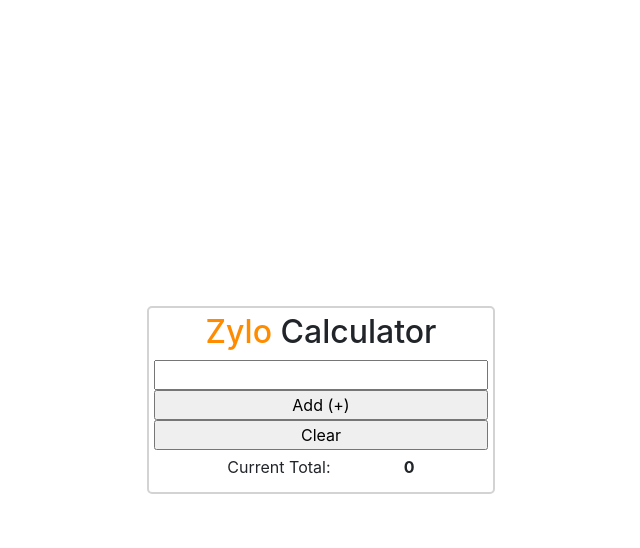
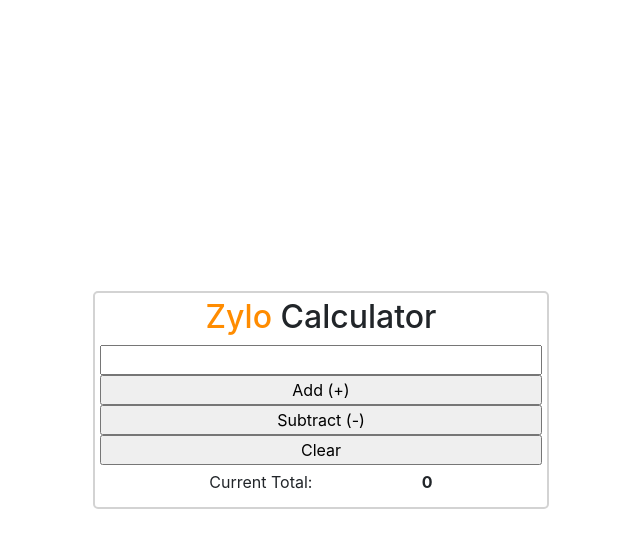
Before and after one commit to colinc-zylotech/zylo-calculator, a Flask app: page / in a window 1280 px wide. Shown: the top 548 px of the page, without its empty margins (319-959 px from the left). Run offline with Flask 2, Linux system fonts and the light colour scheme; some libraries are stand-ins or nearby versions.

Commit message:
added subtract functionality

```diff
--- a/web_app/app.py
+++ b/web_app/app.py
@@ -29,19 +29,44 @@ def add():
     """ UI showing the result of adding the number_to_add param """
 
     number_to_add = 0
-    if request.form.get("number_to_add", "") != "":
-        number_to_add = request.form["number_to_add"]
+    if request.form.get("input_number", "") != "":
+        number_to_add = request.form["input_number"]
 
     previous_total = 0
     if "calculator_total" in session:
         previous_total = session["calculator_total"]
 
-    new_total = previous_total + float(number_to_add)
+    calculator = Calculator(starting_total=previous_total)
+
+    new_total = calculator.add(float(number_to_add))
     session["calculator_total"] = new_total
     LOGGER.info(
         "Added %s to %s resulting in %s", number_to_add, previous_total, new_total
     )
-    flash(f"added {number_to_add}")
+    flash(f"Added {number_to_add}!")
+    return redirect(url_for("index"))
+
+
+@APP.route("/subtract", methods=["POST"])
+def subtract():
+    """ UI showing the result of subtracting the number_to_subtract param """
+
+    number_to_subtract = 0
+    if request.form.get("input_number", "") != "":
+        number_to_subtract = request.form["input_number"]
+
+    previous_total = 0
+    if "calculator_total" in session:
+        previous_total = session["calculator_total"]
+
+    calculator = Calculator(starting_total=previous_total)
+
+    new_total = calculator.subtract(float(number_to_subtract))
+    session["calculator_total"] = new_total
+    LOGGER.info(
+        "Added %s to %s resulting in %s", number_to_subtract, previous_total, new_total
+    )
+    flash(f"Subtracted {number_to_subtract}!")
     return redirect(url_for("index"))
 
 
--- a/web_app/templates/index.html
+++ b/web_app/templates/index.html
@@ -10,9 +10,10 @@
           <div class="flash">{{ message }}</div>
         {% endfor %}
         <form method="POST">
-            <label for="number-to-add" value="number to add"/>
-            <input class="calculator__number-input" type="number" name="number_to_add" step="0.01" required/>
+            <label for="input-number" value="input number"/>
+            <input id="input-number" class="calculator__number-input" type="number" name="input_number" step="0.01" required/>
             <input type="submit" value="Add (+)" formaction="/add"/>
+            <input type="submit" value="Subtract (-)" formaction="/subtract"/>
         </form>
         <form action="/clear" method="POST">
             <input type="submit" value="Clear">
```
Also changed, not shown: core/calculator.py (+6 -1 lines), tests/core_tests/test_calculator.py (+7 -0 lines), tests/web_app_tests/test_add.py (+5 -7 lines), tests/web_app_tests/test_subtract.py (added, +36 -0 lines).
